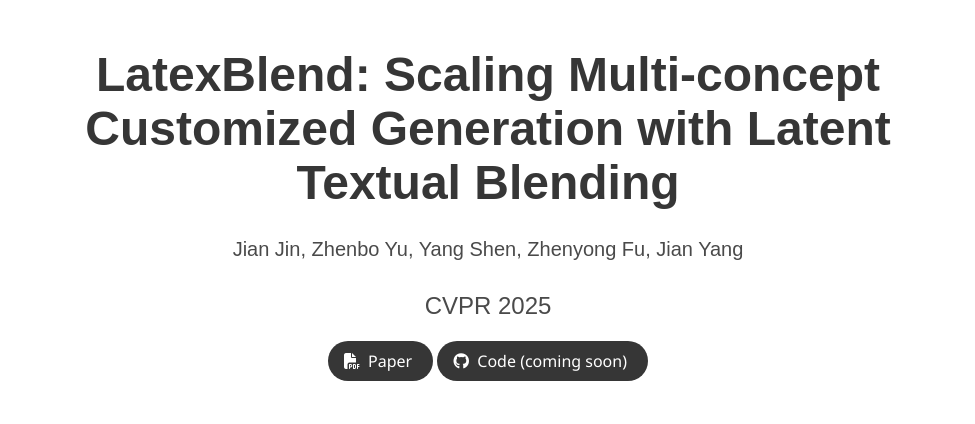
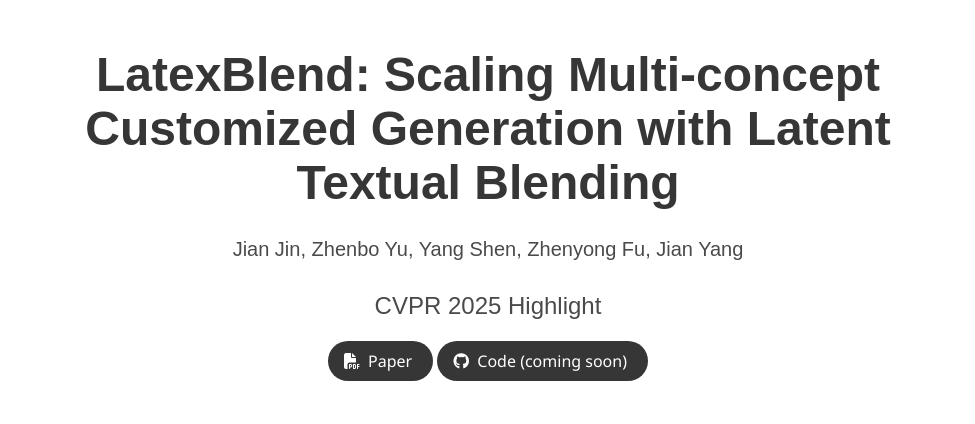
Before and after one commit to jinjianRick/latexblend, a plain HTML site: page index.html in a window 1280 px wide. Shown: the top 424 px of the page, without its empty margins (152-1127 px from the left). Drawn offline with nearby package versions, Linux system fonts and the light colour scheme; some icons are missing; a web font is replaced by a local one.

Commit message:
Update index.html

```diff
--- a/index.html
+++ b/index.html
@@ -62,7 +62,7 @@
                   </div>
 
                   <div class="is-size-4 publication-authors">
-                    <span class="author-block">CVPR 2025</span>
+                    <span class="author-block">CVPR 2025 Highlight</span>
 
                   </div>
 
```
